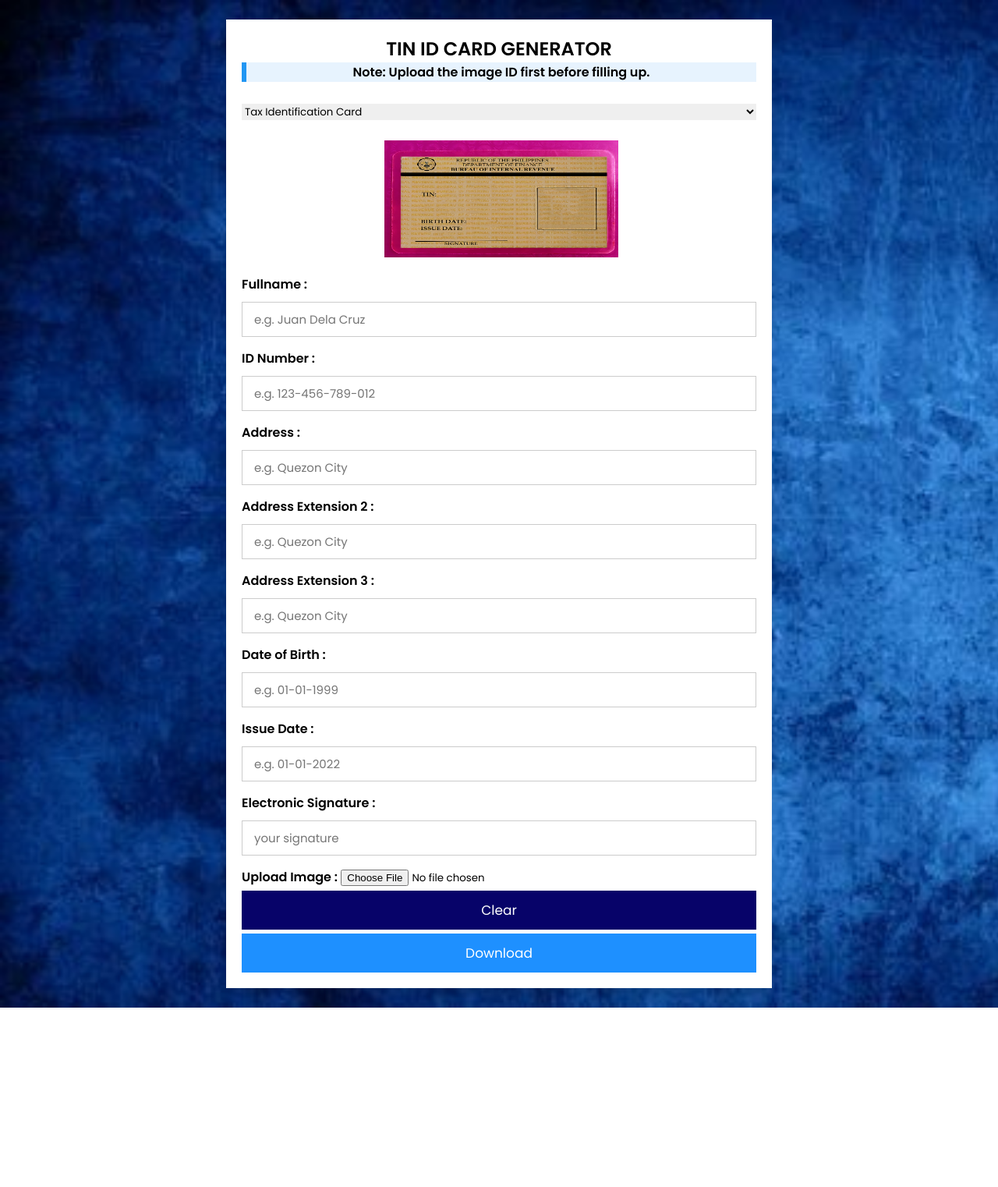
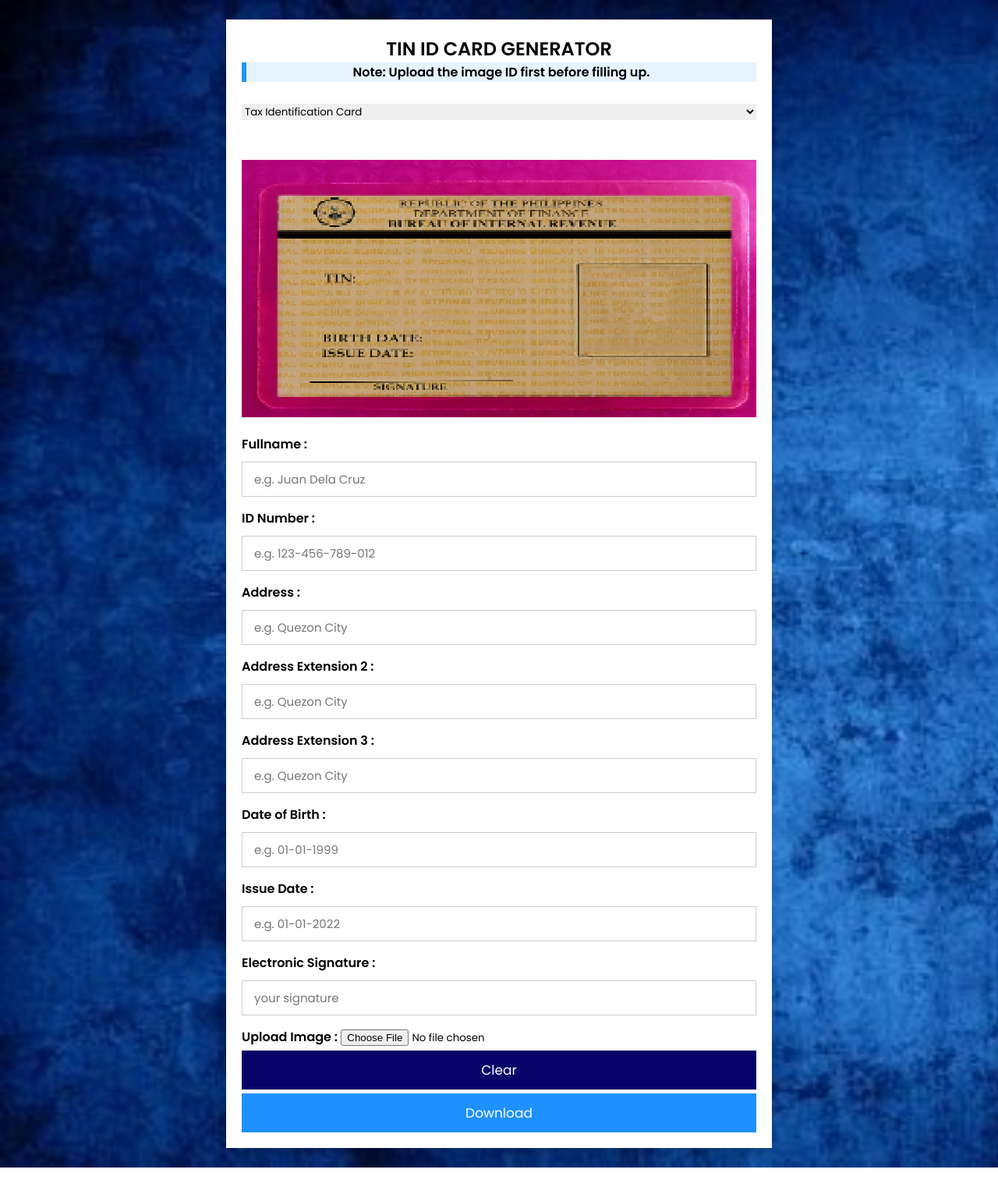
Before and after one commit to AlexanderGrayson-RPW/AlexanderGrayson-RPW.github.io, a PHP site: page /idgenerator.html in a window 1280 px wide. Shown: the whole page at 78% size. Before the commit the page ends 1292 px from the top, so only its background shows below. Run offline with PHP 8.4, Linux system fonts and the light colour scheme.

Commit message:
Update idgenerator.css

```diff
--- a/idgenerator.css
+++ b/idgenerator.css
@@ -89,7 +89,7 @@
                 background: #0c20a6;
                 }
 
-#tinID {
+#tin {
     width: 100%;
     height: 100%;
     image-rendering: pixelated;
```
